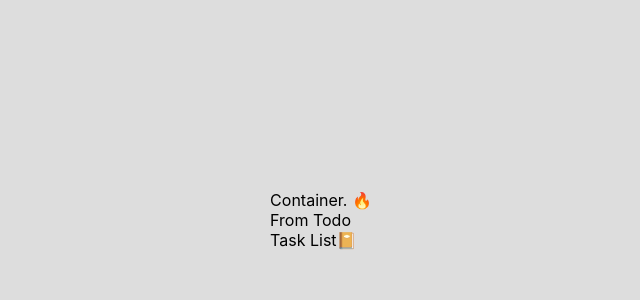
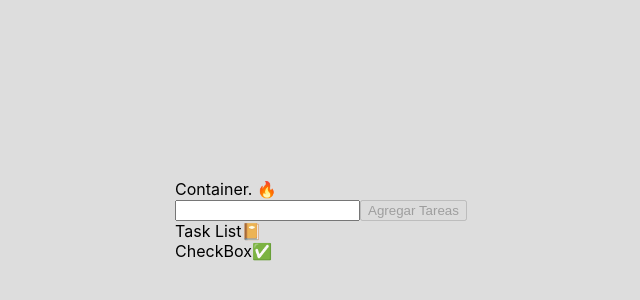
Before and after one commit to Mike-std-cpu/initialReact, a React (Create React App) app in the folder miapp/: page / in a window 1280 px wide. Shown: the part 180-480 px from the top of the page, without its empty margins (319-959 px from the left). Built offline with nearby package versions, Linux system fonts and the light colour scheme.

Commit message:
7. FormTodo with input, button and inro text

```diff
--- a/miapp/src/components/FromTodo.jsx
+++ b/miapp/src/components/FromTodo.jsx
@@ -1,11 +1,24 @@
 import React from "react";
+import { useState } from "react";
 
-const FromTodo = () =>{
+const FromTodo = props =>{ // props = propiedades solos irven para leer.
+    const [description, setDescription] = useState(""); //El estado de la pagina web
+    const manejarSubmit = e => {
+        e.priventDefault(); // Quita el coportamineto default de html
+        console.log(description);
+        setDescription("");
+    }
     return (
-        <div>
-            From Todo
+        <form onSubmit={{manejarSubmit}}>
+        <div className="todo-list">
+            <div className="input">
+                <input type="text" className="text" value={description}
+                onChange={e => setDescription(e.target.value)}/>
+                <button className="button-blue" disabled={description ? "": "disabled"}>Agregar Tareas</button>
+            </div>
         </div>
-    )
+        </form>
+    );
 }
 
 export default FromTodo;
--- /dev/null
+++ b/miapp/src/components/checkbox.jsx
@@ -0,0 +1,11 @@
+import React from "react";
+
+    const CheckBox = () =>{
+        return (
+            <div>
+                CheckBox✅
+            </div>
+        )
+    }
+
+    export default CheckBox;
--- a/miapp/src/components/taskList.jsx
+++ b/miapp/src/components/taskList.jsx
@@ -1,9 +1,12 @@
 import React from "react";
+import CheckBox from "./checkbox";
+
 
 const TaskList = () =>{
     return (
         <div>
             Task List📔
+            <CheckBox/>
         </div>
     )
 }
```
